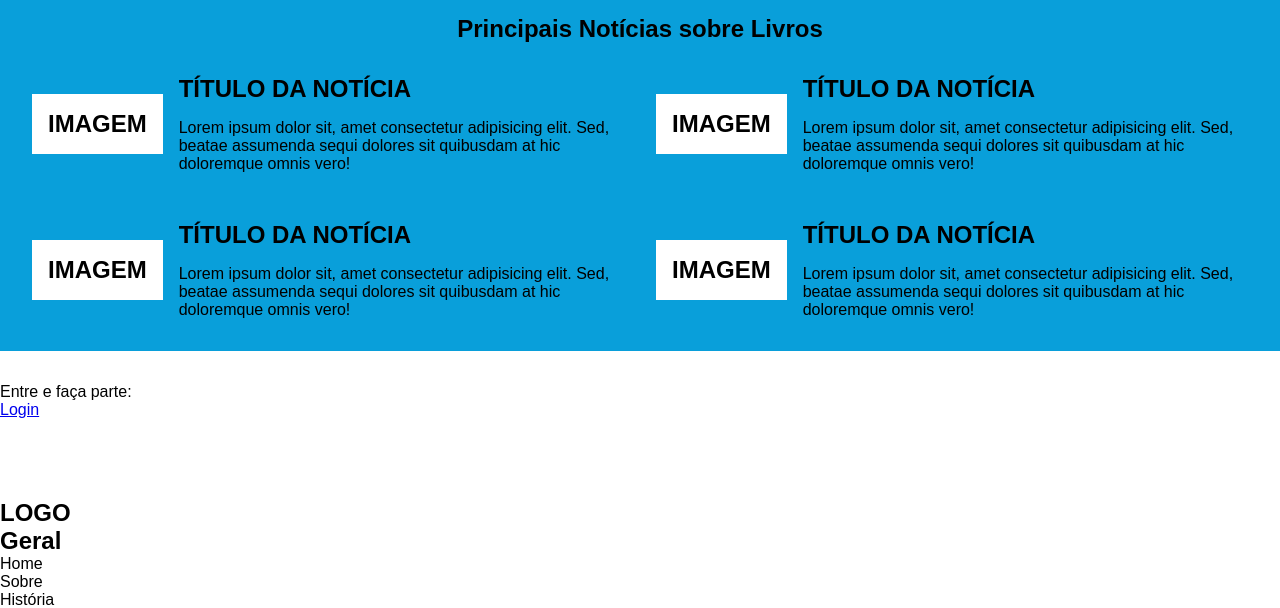
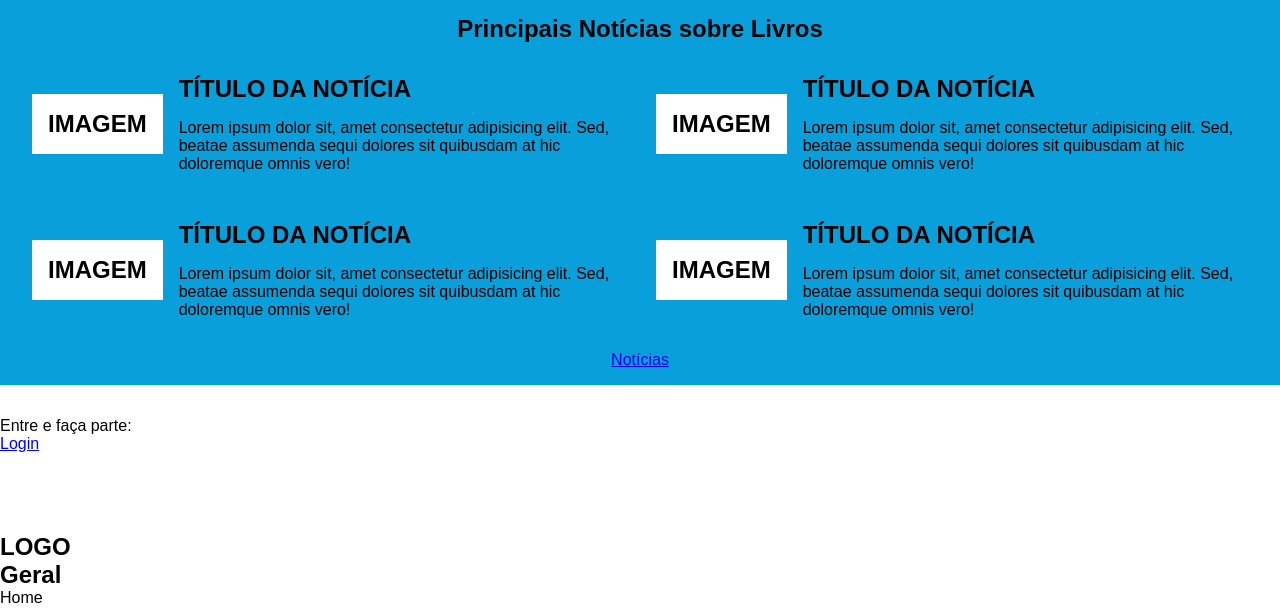
Before and after one commit to rodrigo-fullstack/jovem-pagina, a PHP site: page / in a window 1280 px wide. Shown: the part 1554-2162 px from the top of the page. Run offline with PHP 8.4, Linux system fonts and the light colour scheme.

Commit message:
feat(news): Colocado Link para Acessar notícias no HTML

```diff
--- a/assets/css/main.css
+++ b/assets/css/main.css
@@ -56,6 +56,14 @@ main{
 
 }
 
+.news-container-button{
+    grid-column-start: 1;
+    grid-column-end: 3;
+    width: 100%;
+    text-align: center;
+}
+
+
 footer{
     margin-top: 80px;
 }
--- a/index.html
+++ b/index.html
@@ -437,7 +437,9 @@
                 <p class="news-desc">Lorem ipsum dolor sit, amet consectetur adipisicing elit. Sed, beatae assumenda sequi dolores sit quibusdam at hic doloremque omnis vero!</p>
             </div>
 
-
+            <div class="news-container-button">
+                <a href="#" class="btn news-link">Notícias</a>
+            </div>
 
 
         </article>
```
